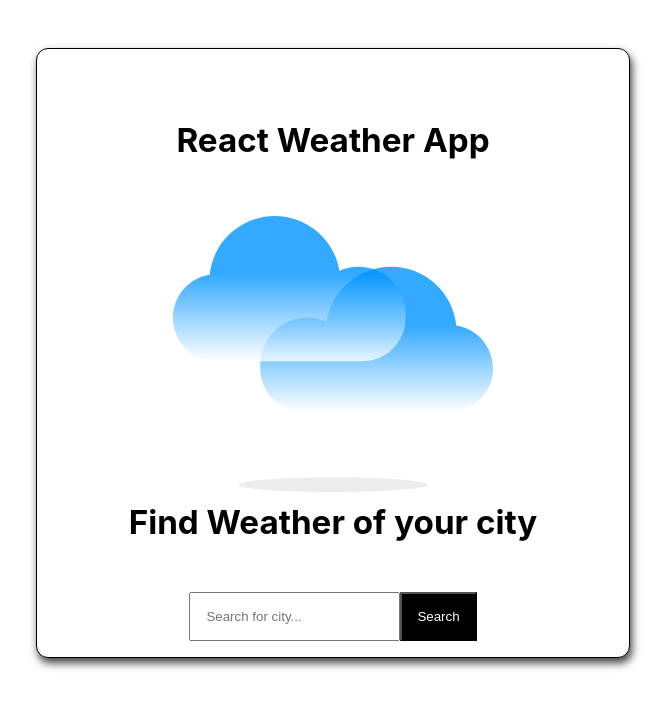
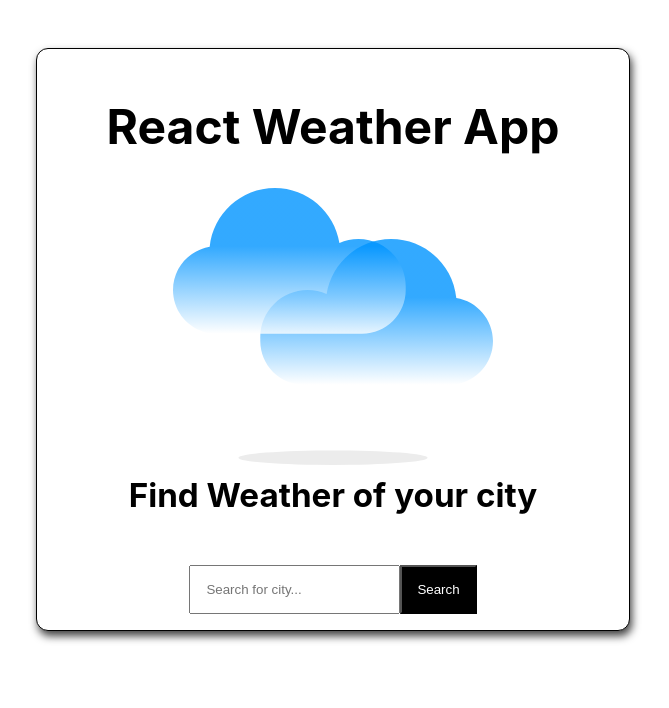
Before and after one commit to kemalkujovic/react-weather-app, a React (Create React App) app: page / in a window 1280 px wide. Shown: the top 708 px of the page, without its empty margins (307-976 px from the left). Built offline with nearby package versions, Linux system fonts and the light colour scheme.

Commit message:
addHeaderComponent

```diff
--- a/src/components/AppHeader.js
+++ /dev/null
@@ -1,6 +0,0 @@
-import classes from "./AppHeader.moudle.css";
-const AppHeader = (props) => {
-  return <h1 className={classes.header}>{props.children}</h1>;
-};
-
-export default AppHeader;
--- /dev/null
+++ b/src/components/AppHeaderText.js
@@ -0,0 +1,6 @@
+import classes from "./AppHeaderText.module.css";
+const AppHeaderText = (props) => {
+  return <h1 className={classes.headerText}>{props.children}</h1>;
+};
+
+export default AppHeaderText;
--- /dev/null
+++ b/src/components/AppHeaderText.module.css
@@ -0,0 +1,3 @@
+.headerText {
+  font-size: 3rem;
+}
--- a/src/components/Weather/CityComponent.js/City.js
+++ b/src/components/Weather/CityComponent.js/City.js
@@ -2,6 +2,7 @@ import React, { useState, useRef } from "react";
 import Card from "../../Card/Card";
 import logo from "../../../assets/icons/perfect-day.svg";
 import classes from "./City.module.css";
+import AppHeaderText from "../../AppHeaderText";
 const City = (props) => {
   const citySearch = useRef("");
   const onSubmitHandler = (event) => {
@@ -13,7 +14,7 @@ const City = (props) => {
   return (
     <Card>
       <div>
-        <h5>React Weather App</h5>
+        <AppHeaderText>React Weather App</AppHeaderText>
         <img src={logo} className={classes.logo} />
         <h5 className={classes["search-name"]}>Find Weather of your city</h5>
       </div>
```
Also changed, not shown: src/components/AppHeader.module.css (deleted).
